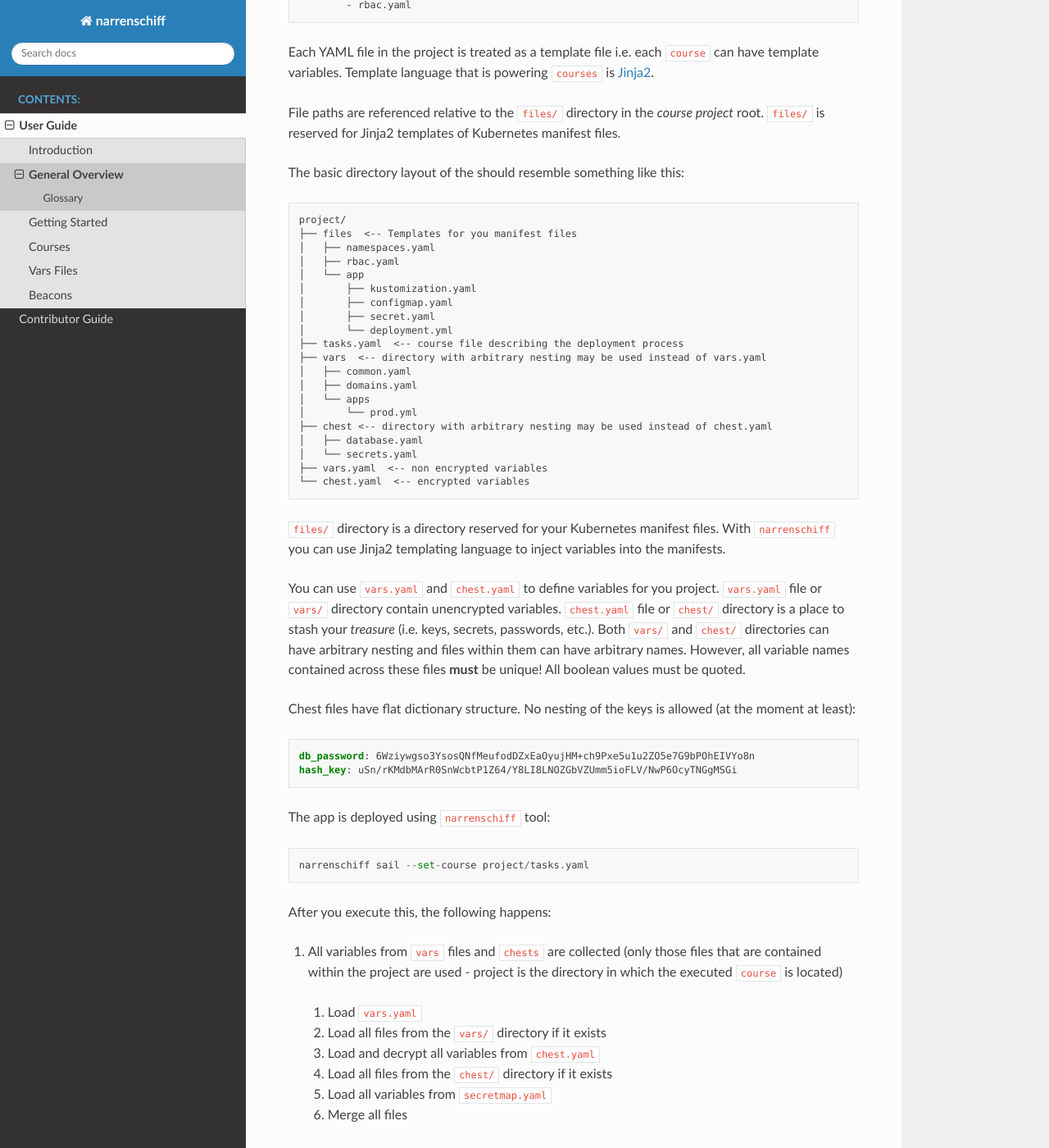
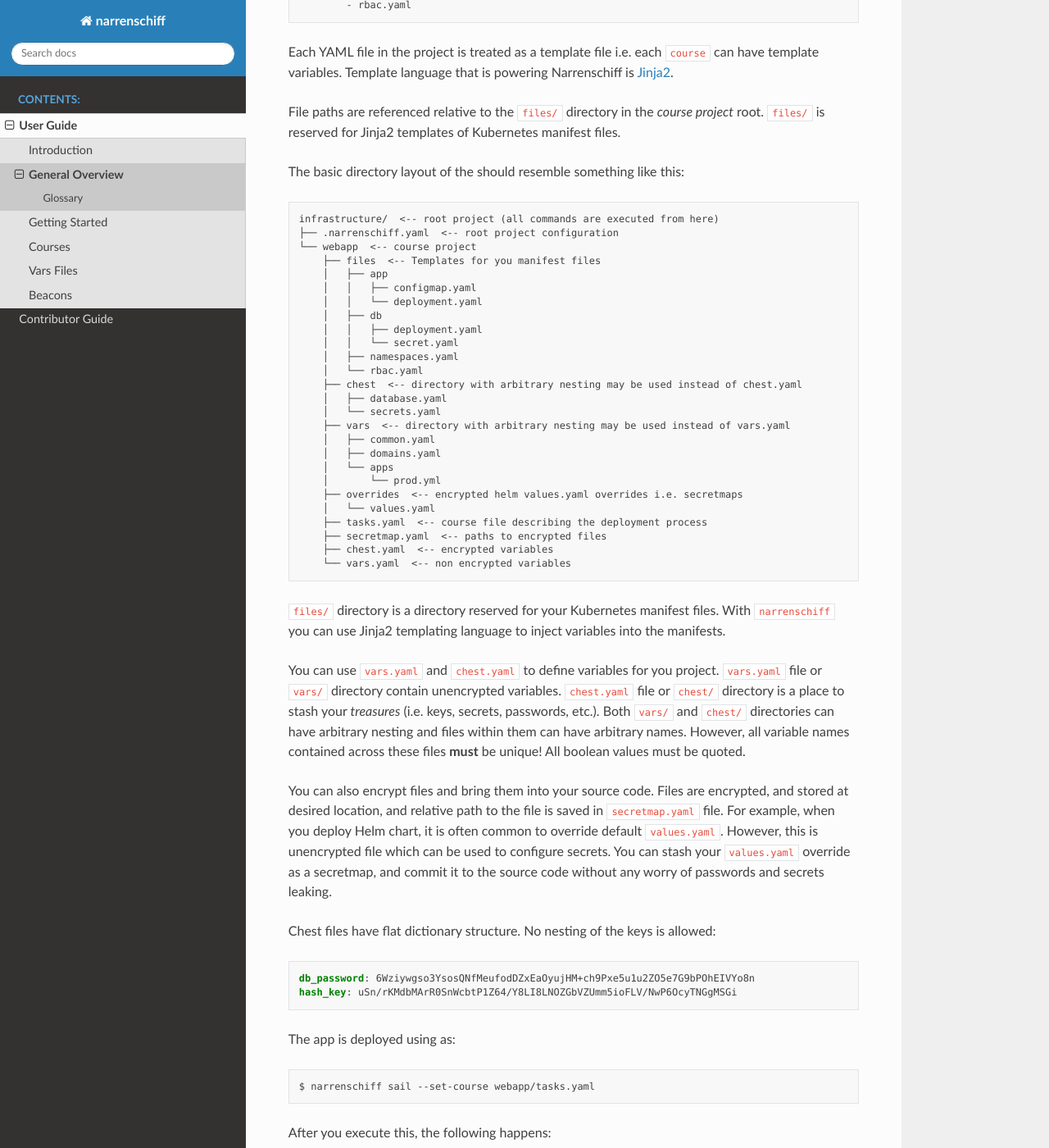
Before and after one commit to narrenorg/narrenschiff, a Sphinx documentation site: the page built from docs/narrenschiff/overview.rst, in a window 1280 px wide and 1400 px high, scrolled down 450 px. Shown: the whole window at 82% size. Built offline with Sphinx 7.4.7 and the Read the Docs theme 2.0.0, drawn with Linux system fonts in a browser that asks for light colours; some of the changed text lies outside the part shown.

Commit message:
Update overview guide

```diff
--- a/docs/narrenschiff/overview.rst
+++ b/docs/narrenschiff/overview.rst
@@ -9,7 +9,7 @@
     kubectl:
       command: apply
       args:
-        filename: "{{ files_path }}/configmap.yaml"
+        filename: configmap.yaml"
 
   - name: Apply namespaces and RBAC settings
     kubectl:
@@ -19,51 +19,61 @@
           - namespaces.yaml  # filenames are referenced relative to files/ dir
           - rbac.yaml
 
-Each YAML file in the project is treated as a template file i.e. each ``course`` can have template variables. Template language that is powering ``courses`` is Jinja2_.
+Each YAML file in the project is treated as a template file i.e. each ``course`` can have template variables. Template language that is powering Narrenschiff is Jinja2_.
 
 File paths are referenced relative to the ``files/`` directory in the *course project* root. ``files/`` is reserved for Jinja2 templates of Kubernetes manifest files.
 
 The basic directory layout of the should resemble something like this::
 
-  project/
-  ├── files  <-- Templates for you manifest files
-  │   ├── namespaces.yaml
-  │   ├── rbac.yaml
-  │   └── app
-  │       ├── kustomization.yaml
-  │       ├── configmap.yaml
-  │       ├── secret.yaml
-  │       └── deployment.yml
-  ├── tasks.yaml  <-- course file describing the deployment process
-  ├── vars  <-- directory with arbitrary nesting may be used instead of vars.yaml
-  │   ├── common.yaml
-  │   ├── domains.yaml
-  │   └── apps
-  │       └── prod.yml
-  ├── chest <-- directory with arbitrary nesting may be used instead of chest.yaml
-  │   ├── database.yaml
-  │   └── secrets.yaml
-  ├── vars.yaml  <-- non encrypted variables
-  └── chest.yaml  <-- encrypted variables
+  infrastructure/  <-- root project (all commands are executed from here)
+  ├── .narrenschiff.yaml  <-- root project configuration
+  └── webapp  <-- course project
+      ├── files  <-- Templates for you manifest files
+      │   ├── app
+      │   │   ├── configmap.yaml
+      │   │   └── deployment.yaml
+      │   ├── db
+      │   │   ├── deployment.yaml
+      │   │   └── secret.yaml
+      │   ├── namespaces.yaml
+      │   └── rbac.yaml
+      ├── chest  <-- directory with arbitrary nesting may be used instead of chest.yaml
+      │   ├── database.yaml
+      │   └── secrets.yaml
+      ├── vars  <-- directory with arbitrary nesting may be used instead of vars.yaml
+      │   ├── common.yaml
+      │   ├── domains.yaml
+      │   └── apps
+      │       └── prod.yml
+      ├── overrides  <-- encrypted helm values.yaml overrides i.e. secretmaps
+      │   └── values.yaml
+      ├── tasks.yaml  <-- course file describing the deployment process
+      ├── secretmap.yaml  <-- paths to encrypted files
+      ├── chest.yaml  <-- encrypted variables
+      └── vars.yaml  <-- non encrypted variables
 
 ``files/`` directory is a directory reserved for your Kubernetes manifest files. With ``narrenschiff`` you can use Jinja2 templating language to inject variables into the manifests.
 
-You can use ``vars.yaml`` and ``chest.yaml`` to define variables for you project. ``vars.yaml`` file or ``vars/`` directory contain unencrypted variables. ``chest.yaml`` file or ``chest/`` directory is a place to stash your *treasure* (i.e. keys, secrets, passwords, etc.). Both ``vars/`` and ``chest/`` directories can have arbitrary nesting and files within them can have arbitrary names. However, all variable names contained across these files **must** be unique! All boolean values must be quoted.
+You can use ``vars.yaml`` and ``chest.yaml`` to define variables for you project. ``vars.yaml`` file or ``vars/`` directory contain unencrypted variables. ``chest.yaml`` file or ``chest/`` directory is a place to stash your *treasures* (i.e. keys, secrets, passwords, etc.). Both ``vars/`` and ``chest/`` directories can have arbitrary nesting and files within them can have arbitrary names. However, all variable names contained across these files **must** be unique! All boolean values must be quoted.
 
-Chest files have flat dictionary structure. No nesting of the keys is allowed (at the moment at least):
+You can also encrypt files and bring them into your source code. Files are encrypted, and stored at desired location, and relative path to the file is saved in ``secretmap.yaml`` file. For example, when you deploy Helm chart, it is often common to override default ``values.yaml``. However, this is unencrypted file which can be used to configure secrets. You can stash your ``values.yaml`` override as a secretmap, and commit it to the source code without any worry of passwords and secrets leaking.
+
+Chest files have flat dictionary structure. No nesting of the keys is allowed:
 
 .. code-block:: yaml
 
   db_password: 6Wziywgso3YsosQNfMeufodDZxEaOyujHM+ch9Pxe5u1u2ZO5e7G9bPOhEIVYo8n
   hash_key: uSn/rKMdbMArR0SnWcbtP1Z64/Y8LI8LNOZGbVZUmm5ioFLV/NwP6OcyTNGgMSGi
 
-The app is deployed using ``narrenschiff`` tool::
+The app is deployed using as:
 
-  narrenschiff sail --set-course project/tasks.yaml
+.. code-block:: sh
+
+  $ narrenschiff sail --set-course webapp/tasks.yaml
 
 After you execute this, the following happens:
 
-1. All variables from ``vars`` files and ``chests`` are collected (only those files that are contained within the project are used - project is the directory in which the executed ``course`` is located)
+1. All variables from ``vars`` files, ``chests``, and ``secretmaps`` are collected (only those files that are contained within the course project are used - course project is the directory in which the executed ``course`` is located)
 
   1. Load ``vars.yaml``
   2. Load all files from the ``vars/`` directory if it exists
@@ -74,19 +84,17 @@
 
 2. Variables are checked for duplicates, if there are any, the ship cannot take this course
 3. Course file is supplied with collected variables and executed
-4. Tasks are executed in sequential order, each YAML file is supplied with collected variables
+4. Tasks are executed in sequential order, each YAML file is supplied with collected variables, and secretmaps are decrypted
 
-You can either use ``chest.yaml`` or ``chest.yml`` file per *course project*, but not both. A *course project* is a directory where course file is located.
+You can either use ``chest.yaml`` or ``chest.yml`` file per *course project*, but not both. Choose one extension, and stick to it. A *course project* is a directory where course file is located.
 
-Treasure is encrypted using password (``key``) and salt (``spice``). These are stored in simple text files. The root of the project should contain the ``.narrenschiff.yaml`` configuration file that stores paths to these files. Keep in mind that while ``.narrenschiff.yaml`` should be source controlled, password and salt file should never be committed to your repo! Here is the example of the configuration file:
+Treasure is encrypted using password (``key``) and salt (``spice``). These are stored in simple text files. The root of the project must contain the ``.narrenschiff.yaml`` configuration file that stores paths to these files. Keep in mind that while ``.narrenschiff.yaml`` should be source controlled, password and salt file should never be committed to your repo! Here is the example of the configuration file:
 
 .. code-block:: yaml
 
   # .narrenschiff.yaml
-  key: ./password.txt  # path to file containing password for encrypting files
-  spice: ./salt.txt  # path to file containing salt (salt should be random and long)
-
-You can also encrypt files and bring them into your source code. Files are encrypted, and stored at desired location, and relative path to the file is saved in `secretmap` file.
+  key: ~/.infrastructure/password.txt  # path to file containing password for encrypting files
+  spice: ~/.infrastructure/salt.txt  # path to file containing salt (salt should be random and long)
 
 If you have a fairly complex course, and you want to execute only a specific set of tasks, you can use `beacons`:
 
--- a/docs/narrenschiff/quickstart.rst
+++ b/docs/narrenschiff/quickstart.rst
@@ -79,7 +79,7 @@
 
   $ narrenschiff sail --set-course postgres/course.yaml
 
-That's it! Secret is now deployed to your cluster. Head over to `general overview`_ to get familiar with Narrenschiff terminology, or to `Getting Started`_ to learn how to make your first project.
+That's it! Secret is now deployed to your cluster. Head over to `General Overview`_ to get familiar with Narrenschiff terminology, or to `Getting Started`_ to learn how to make your first project.
 
 .. _`General Overview`: overview.html
 .. _`Getting Started`: getting_started.html
```
Also changed, not shown: other parts of docs/narrenschiff/overview.rst (+1 -1 lines), other parts of docs/narrenschiff/quickstart.rst (+1 -1 lines).
